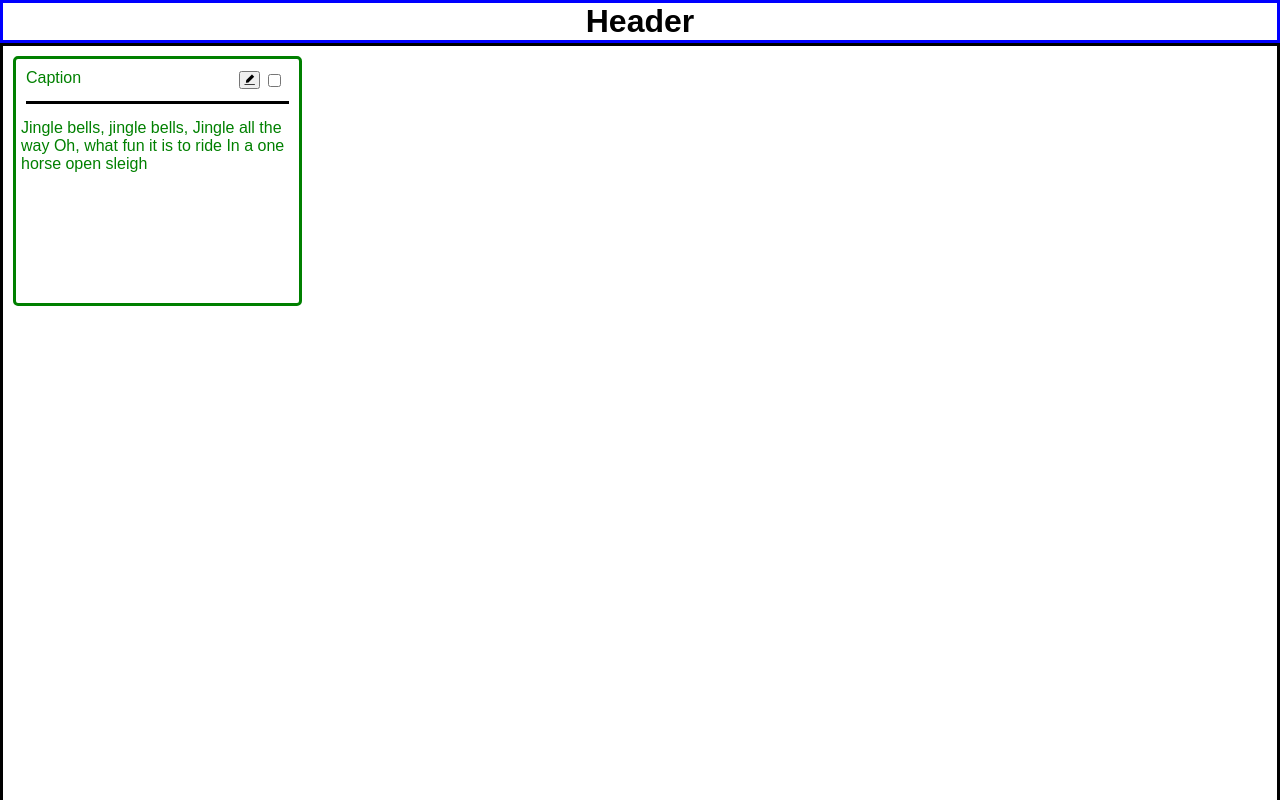
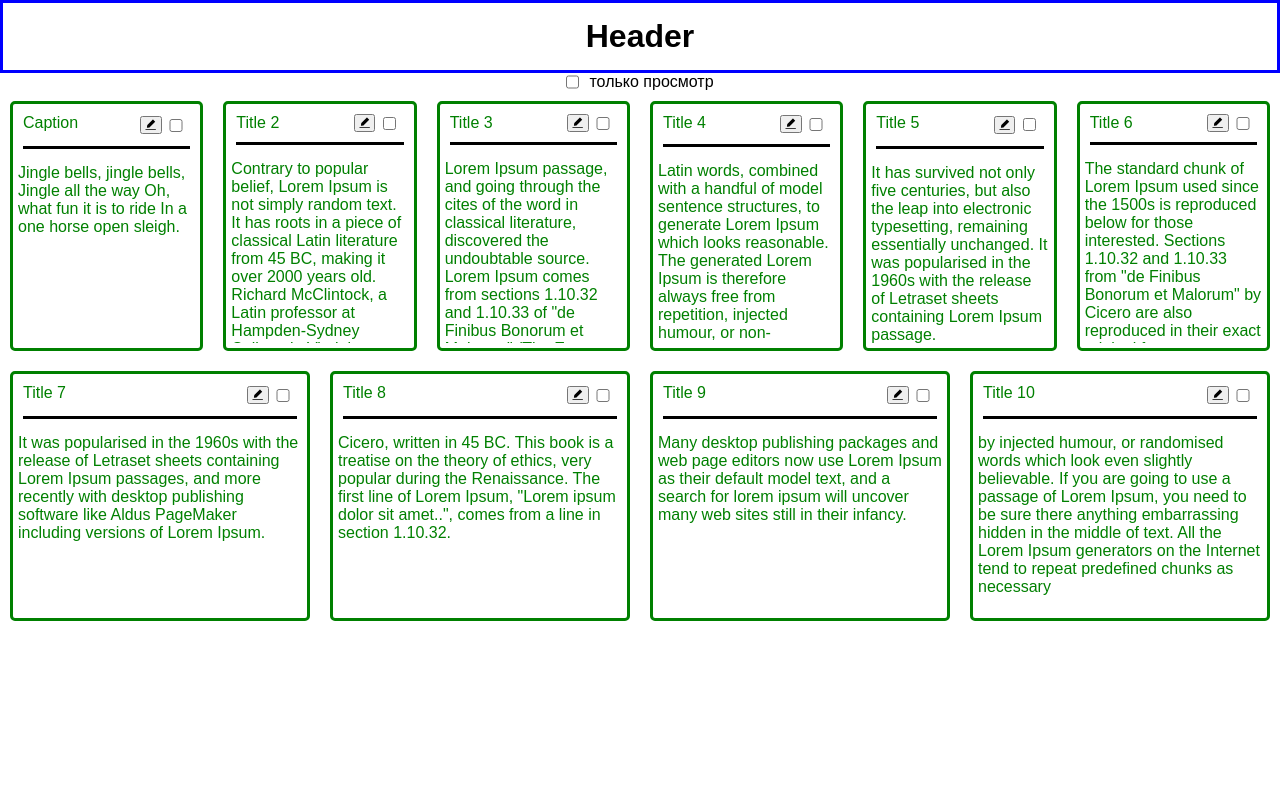
Before and after one commit to 233gme/CardEditor, a React (Create React App) app: page / in a window 1280 px wide. Built offline with nearby package versions, Linux system fonts and the light colour scheme.

Commit message:
Added solution for Task 4

```diff
--- a/src/App.css
+++ b/src/App.css
@@ -9,8 +9,14 @@
   overflow: hidden;
 }
 .main{
-  border: 3px solid #000;
-  height: 100%;
   display: flex;
   flex-wrap: wrap;
 }
+.checkbox{
+  display: flex;
+  flex-direction: row;
+  justify-content: center;
+}
+.checkbox input{
+  margin-right: 10px;
+}
--- a/src/App.jsx
+++ b/src/App.jsx
@@ -1,28 +1,102 @@
 import React, { Component } from 'react';
-import Header from './Header';
-import Task from './Task';
+import Header from './Components/Header';
+import Task from './Components/Task';
 import './App.css';
 
 class App extends Component {
   state = {
-    title: 'Caption',
-    text: 'Jingle bells, jingle bells, Jingle all the way Oh, what fun it is to ride In a one horse open sleigh',
+    cards: [
+      {
+        id: 'beudiubde123',
+        title: 'Caption',
+        text: 'Jingle bells, jingle bells, Jingle all the way Oh, what fun it is to ride In a one horse open sleigh.',
+      },
+      {
+        id: 'nscyg11645',
+        title: 'Title 2',
+        text: 'Contrary to popular belief, Lorem Ipsum is not simply random text. It has roots in a piece of classical Latin literature from 45 BC, making it over 2000 years old. Richard McClintock, a Latin professor at Hampden-Sydney College in Virginia, looked up one of the more obscure Latin words.',
+      },
+      {
+        id: 'jncnvnd786',
+        title: 'Title 3',
+        text: 'Lorem Ipsum passage, and going through the cites of the word in classical literature, discovered the undoubtable source. Lorem Ipsum comes from sections 1.10.32 and 1.10.33 of "de Finibus Bonorum et Malorum" (The Extremes of Good and Evil) by Cicero.',
+      },
+      {
+        id: 'nsvinidv645',
+        title: 'Title 4',
+        text: 'Latin words, combined with a handful of model sentence structures, to generate Lorem Ipsum which looks reasonable. The generated Lorem Ipsum is therefore always free from repetition, injected humour, or non-characteristic words etc.',
+      },
+      {
+        id: 'njskvbl095',
+        title: 'Title 5',
+        text: 'It has survived not only five centuries, but also the leap into electronic typesetting, remaining essentially unchanged. It was popularised in the 1960s with the release of Letraset sheets containing Lorem Ipsum passage.',
+      },
+      {
+        id: 'ibjkhbkjs985',
+        title: 'Title 6',
+        text: 'The standard chunk of Lorem Ipsum used since the 1500s is reproduced below for those interested. Sections 1.10.32 and 1.10.33 from "de Finibus Bonorum et Malorum" by Cicero are also reproduced in their exact original form, accompanied by English versions from the 1914 translation by H. Rackham.',
+      },
+      {
+        id: 'bvdbsjvb34657',
+        title: 'Title 7',
+        text: 'It was popularised in the 1960s with the release of Letraset sheets containing Lorem Ipsum passages, and more recently with desktop publishing software like Aldus PageMaker including versions of Lorem Ipsum.',
+      },
+      {
+        id: 'vsjhvbh354',
+        title: 'Title 8',
+        text: 'Cicero, written in 45 BC. This book is a treatise on the theory of ethics, very popular during the Renaissance. The first line of Lorem Ipsum, "Lorem ipsum dolor sit amet..", comes from a line in section 1.10.32.',
+      },
+      {
+        id: 'suisfid985',
+        title: 'Title 9',
+        text: 'Many desktop publishing packages and web page editors now use Lorem Ipsum as their default model text, and a search for lorem ipsum will uncover many web sites still in their infancy.',
+      },
+      {
+        id: 'vcbxcvxzse328',
+        title: 'Title 10',
+        text: 'by injected humour, or randomised words which look even slightly believable. If you are going to use a passage of Lorem Ipsum, you need to be sure there anything embarrassing hidden in the middle of text. All the Lorem Ipsum generators on the Internet tend to repeat predefined chunks as necessary',
+      },
+    ],
+    viewOnlyHandler: false,
   };
 
   // Add new text to stage
   newTextChangeHandler = (value) => {
-    this.setState({ ...value });
+    const itemIndex = this.state.cards.findIndex((item => {
+      return item.id === value.id
+    }));
+    let card = { ...this.state.cards[itemIndex] };
+    card = { ...value };
+    const newCardState = [...this.state.cards];
+    newCardState[itemIndex] = card;
+    this.setState({ cards: newCardState });
+  }
+
+  newViewChangeHandler = () => {
+    this.setState({ viewOnlyHandler: !this.state.viewOnlyHandler })
   }
 
   render() {
+    const tasks = this.state.cards.map((card) => {
+      return (
+        <Task
+          key={card.id}
+          task={card}
+          view={this.state.viewOnlyHandler}
+          newTextChangeHandler={this.newTextChangeHandler}
+        />
+      )
+    })
+
     return (
       <div className="App">
         <Header />
+        <div className="checkbox">
+          <input onClick={this.newViewChangeHandler} type="checkbox" />
+          <p>только просмотр</p>
+        </div>
         <div className='main'>
-          <Task
-            task={this.state}
-            newTextChangeHandler={this.newTextChangeHandler}
-          />
+          {tasks}
         </div>
       </div>
     )
--- a/src/Header/style.css
+++ b/src/Components/Header/style.css
@@ -1,5 +1,6 @@
 header{
   width: 100vw;
+  padding: 15px;
   border: solid 3px blue;
   text-align: center;
 }
--- /dev/null
+++ b/src/Components/Task/index.jsx
@@ -0,0 +1,69 @@
+import React, { useState } from 'react';
+import { AiFillEdit, AiOutlineCheck, AiOutlineClose } from "react-icons/ai";
+import './style.css';
+
+const Task = (props) => {
+  // Flag for highlight the card
+  let [classFlag, setClassState] = useState(true);
+  const selectItem = () => setClassState(!classFlag);
+
+  // Stage for type of button and adding input fields
+  let [editFlag, setTaskState] = useState(true);
+  const changeText = () => {
+    setClassState(classFlag = true);
+    setTaskState(!editFlag);
+  };
+
+  // Intermediate storage facility for text
+  const newTextObj = { ...props.task };
+  // Add text from input and textarea
+  const newText = event => newTextObj[event.target.name] = event.target.value;
+
+  const saveText = () => {
+    props.newTextChangeHandler(newTextObj);
+    setTaskState(editFlag = true);
+  };
+
+  const normalState = (
+    < div className={classFlag === true ? 'task task_is_green' : 'task task_is_red'}>
+      <div className='task_title'>
+        <p>{props.task.title}</p>
+        <div>
+          <button title='режим редактирования' onClick={changeText}><AiFillEdit /></button>
+          <input type="checkbox" onClick={selectItem}></input>
+        </div>
+      </div>
+      <p className='task_text'>{props.task.text}</p>
+    </div >
+  );
+
+  const editState = (
+    <div className='task task_is_green'>
+      <div className='task_title'>
+        <input type={'text'} name='title' onChange={newText} defaultValue={props.task.title}></input>
+        <div>
+          <button title='сохранить изменения' onClick={saveText}><AiOutlineCheck /></button>
+          <button title='отменить изменения' onClick={changeText}><AiOutlineClose /></button>
+        </div>
+      </div>
+      <textarea className='task_textarea' name='text' onChange={newText} defaultValue={props.task.text}></textarea>
+    </div>
+  );
+
+  const viewState = (
+    < div className='task task_is_green'>
+      <div className='task_title'>
+        <p>{props.task.title}</p>
+      </div>
+      <p className='task_text'>{props.task.text}</p>
+    </div >
+  );
+
+  if (props.view) {
+    return viewState;
+  } else {
+    return editFlag ? normalState : editState;
+  }
+};
+
+export default Task;
--- a/src/Task/style.css
+++ b/src/Components/Task/style.css
@@ -3,7 +3,7 @@
   height: 250px;
   border: 3px solid;
   border-radius: 5px;
-  flex: 0 0 calc( 25% - 30px );
+  flex: 1 0 calc( 15% - 20px );
   display: flex;
   flex-direction: column;
 }
--- a/src/Task/index.jsx
+++ /dev/null
@@ -1,60 +0,0 @@
-import React, { useState } from 'react';
-import { AiFillEdit, AiOutlineCheck, AiOutlineClose } from "react-icons/ai";
-import './style.css';
-
-const Task = (props) => {
-
-  // Flag for highlight the card
-  let [classFlag, setClassState] = useState(true);
-  const selectItem = () => setClassState(!classFlag);
-
-  // Stage for type of button and adding input fields
-  let [buttonFlag, setTaskState] = useState(true);
-  const changeText = () => {
-    setClassState(classFlag = true);
-    setTaskState(!buttonFlag);
-  }
-
-  // Intermediate storage facility for text
-  const newTextObj = { ...props.task };
-
-  // Add text from input
-  const newTitle = event => newTextObj.title = event.target.value;
-  // Add text from textarea
-  const newText = event => newTextObj.text = event.target.value;
-
-  const saveText = () => {
-    props.newTextChangeHandler(newTextObj);
-    setTaskState(buttonFlag = true);
-  };
-
-  if (buttonFlag) {
-    return (
-      <div className={classFlag === true ? 'task task_is_green' : 'task task_is_red'}>
-        <div className='task_title'>
-          <p>{props.task.title}</p>
-          <div>
-            <button title='режим редактирования' onClick={changeText}><AiFillEdit /></button>
-            <input type="checkbox" onClick={selectItem}></input>
-          </div>
-        </div>
-        <p className='task_text'>{props.task.text}</p>
-      </div>
-    )
-  } else {
-    return (
-      <div className='task task_is_green'>
-        <div className='task_title'>
-          <input type={'text'} onChange={newTitle} defaultValue={props.task.title}></input>
-          <div>
-            <button title='сохранить изменения' onClick={saveText}><AiOutlineCheck /></button>
-            <button title='отменить изменения' onClick={changeText}><AiOutlineClose /></button>
-          </div>
-        </div>
-        <textarea className='task_textarea' onChange={newText} defaultValue={props.task.text}></textarea>
-      </div>
-    );
-  }
-}
-
-export default Task
```
Also changed, not shown: src/Components/Header/index.jsx (renamed from src/Header/index.jsx), 1 other file (tests, documents, lock files or other folders).
